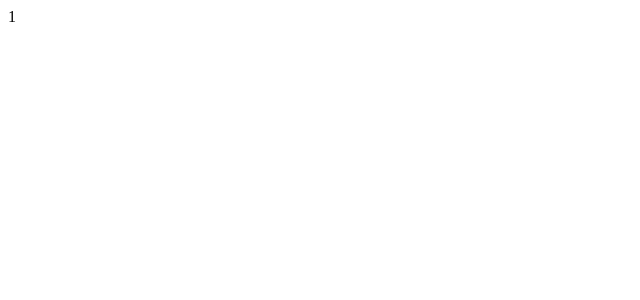
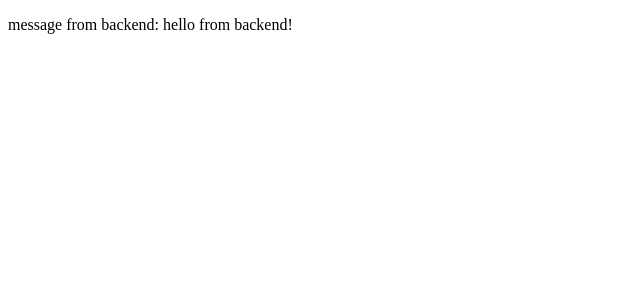
Before and after one commit to DawidKrasinski/Workouts, a Next.js app: page /test in a window 1280 px wide. Shown: the top 300 px of the page, without its empty margins (0-640 px from the left). Built offline with nearby package versions, Linux system fonts and the light colour scheme.

Commit message:
test - backend

```diff
--- a/pages/api/testAPI.js
+++ b/pages/api/testAPI.js
@@ -1,3 +1,3 @@
 export default function handler(req, res) {
-    res.status(200).json({message: 'hello from next js api!'})
+    res.status(200).json({message: 'hello from backend!'})
 }
--- a/pages/test.js
+++ b/pages/test.js
@@ -1,13 +1,18 @@
 import { useEffect } from "react"
+import { useState } from "react"
 
 export default function Test() {
+
+  const [message, setMessage] = useState('')
 
   useEffect(() => {
     fetch('api/testAPI')
       .then((res) => res.json())
-      .then((data) => console.log(data))
+      .then((data) => setMessage(data.message))
       .catch((error) => console.log(error))
   })
 
-  return <div>1</div>
+  return <div>
+    <p>message from backend: {message} </p>
+  </div>
 }
```
